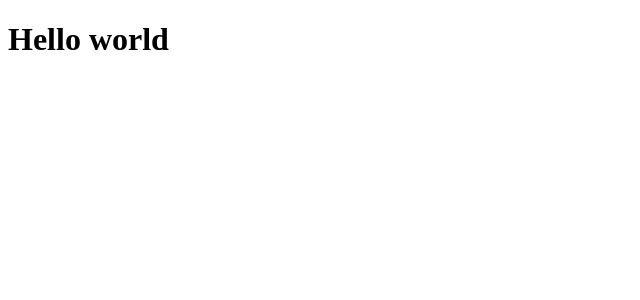
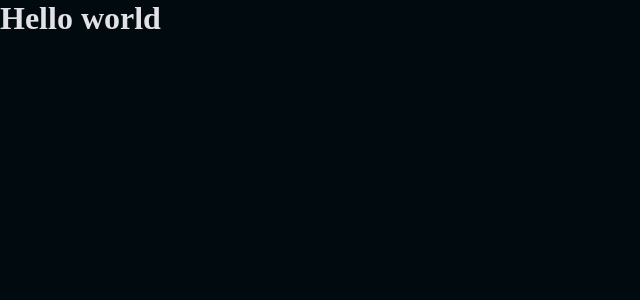
Before and after one commit to araujodai/food_explorer_front-end, a React (Vite) app: page / in a window 1280 px wide. Shown: the top 300 px of the page, without its empty margins (0-640 px from the left). Built offline with nearby package versions, Linux system fonts and the light colour scheme.

Commit message:
feat: create theme and global style

```diff
--- a/index.html
+++ b/index.html
@@ -3,6 +3,9 @@
   <head>
     <meta charset="UTF-8" />
     <meta name="viewport" content="width=device-width, initial-scale=1.0" />
+    <link rel="preconnect" href="https://fonts.googleapis.com">
+    <link rel="preconnect" href="https://fonts.gstatic.com" crossorigin>
+    <link href="https://fonts.googleapis.com/css2?family=Poppins:wght@400;500;700&family=Roboto:wght@400;500;700&display=swap" rel="stylesheet">
     <title>Food Explorer</title>
   </head>
   <body>
--- a/src/main.jsx
+++ b/src/main.jsx
@@ -1,9 +1,17 @@
 import React from 'react'
 import ReactDOM from 'react-dom/client'
-import App from './pages/App.jsx'
+
+import { ThemeProvider } from 'styled-components'
+import theme from './styles/theme'
+import GlobalStyles from "./styles/global";
+
+import SignUp from "./pages/SignUp"
 
 ReactDOM.createRoot(document.getElementById('root')).render(
   <React.StrictMode>
-    <App />
+    <ThemeProvider theme={theme}>
+      < GlobalStyles />
+      <SignUp />
+    </ThemeProvider>
   </React.StrictMode>,
 )
--- a/src/pages/App.jsx
+++ /dev/null
@@ -1,5 +0,0 @@
-export default function App() {
-  return (
-    <h1>Hello world</h1>
-  );
-}
--- /dev/null
+++ b/src/pages/SignUp/index.jsx
@@ -0,0 +1,9 @@
+import { Container } from "./styles";
+
+export default function SignUp() {
+  return (
+    <Container>
+      <h1>Hello world</h1>
+    </Container>
+  );
+}
--- /dev/null
+++ b/src/pages/SignUp/styles.js
@@ -0,0 +1,5 @@
+import styled from "styled-components";
+
+export const Container = styled.div`
+  background: ${({ theme }) => theme.COLORS.GRADIENTS_100};
+`;
--- /dev/null
+++ b/src/styles/global.js
@@ -0,0 +1,61 @@
+import { createGlobalStyle } from "styled-components";
+
+export default createGlobalStyle`
+  * {
+    margin: 0;
+    padding: 0;
+    box-sizing: border-box;
+  }
+
+  html {
+    font-size: 62.5%;
+  }
+
+  body {
+    background-color: ${({ theme }) => theme.COLORS.DARK_400};
+    color: ${({ theme }) => theme.COLORS.LIGHT_300};
+    font-size: 1.6rem;
+
+    -webkit-font-smoothing: antialiased;
+
+    ::-webkit-scrollbar {
+    width: 0.8rem;
+    background-color: transparent;
+    opacity: 0.8;
+    }
+
+    ::-webkit-scrollbar-thumb {
+      border-radius: 0.8rem;
+      background-color: transparent;
+      border: 1px solid lightgray;
+    }
+
+    ::-webkit-scrollbar-button {
+      background-color: transparent;
+    }
+  }
+
+  a {
+    text-decoration: none;
+  }
+
+  button {
+    border: none;
+    background-color: transparent;
+  }
+
+  button, a {
+    font-family: "Poppins", sans-serif;
+    cursor: pointer;
+    transition: filter 0.2s;
+  }
+
+  button:hover, a:hover {
+    filter: brightness(0.9);
+  }
+
+  input, textarea {
+    font-family: "Roboto", sans-serif;
+    font-size: 1.6rem;
+  }
+`;
--- /dev/null
+++ b/src/styles/theme.js
@@ -0,0 +1,37 @@
+ export default {
+  COLORS: {
+    LIGHT_100: "#FFFFFF",
+    LIGHT_200: "#FFFAF1",
+    LIGHT_300: "#E1E1E6",
+    LIGHT_400: "#C4C4CC",
+    LIGHT_500: "#7C7C8A",
+    LIGHT_600: "#76797B",
+    LIGHT_700: "#4D585E",
+
+    DARK_100: "#000405",
+    DARK_200: "#00070A",
+    DARK_300: "#000204",
+    DARK_400: "#000A0F",
+    DARK_500: "#000C12",
+    DARK_600: "#00111A",
+    DARK_700: "#001119",
+    DARK_800: "#0D161B",
+    DARK_900: "#0D1D25",
+    DARK_1000: "#192227",
+
+    TOMATO_100: "#750310",
+    TOMATO_200: "#92000E",
+    TOMATO_300: "#AB222E",
+    TOMATO_400: "#AB4D55",
+
+    CAKE_100: "#065E7C",
+    CAKE_200: "#82F3FF",
+
+    MINT_100: "#04D361",
+
+    CARROT_100: "#FBA94C",
+
+    GRADIENTS_100: "linear-gradient(90deg, rgba(0, 10, 15, 0.27) 0%, #000A0F 100%)",
+    GRADIENTS_200: "linear-gradient(180deg, #091E26 0%, #00131C 100%)"
+  }
+ };
```
